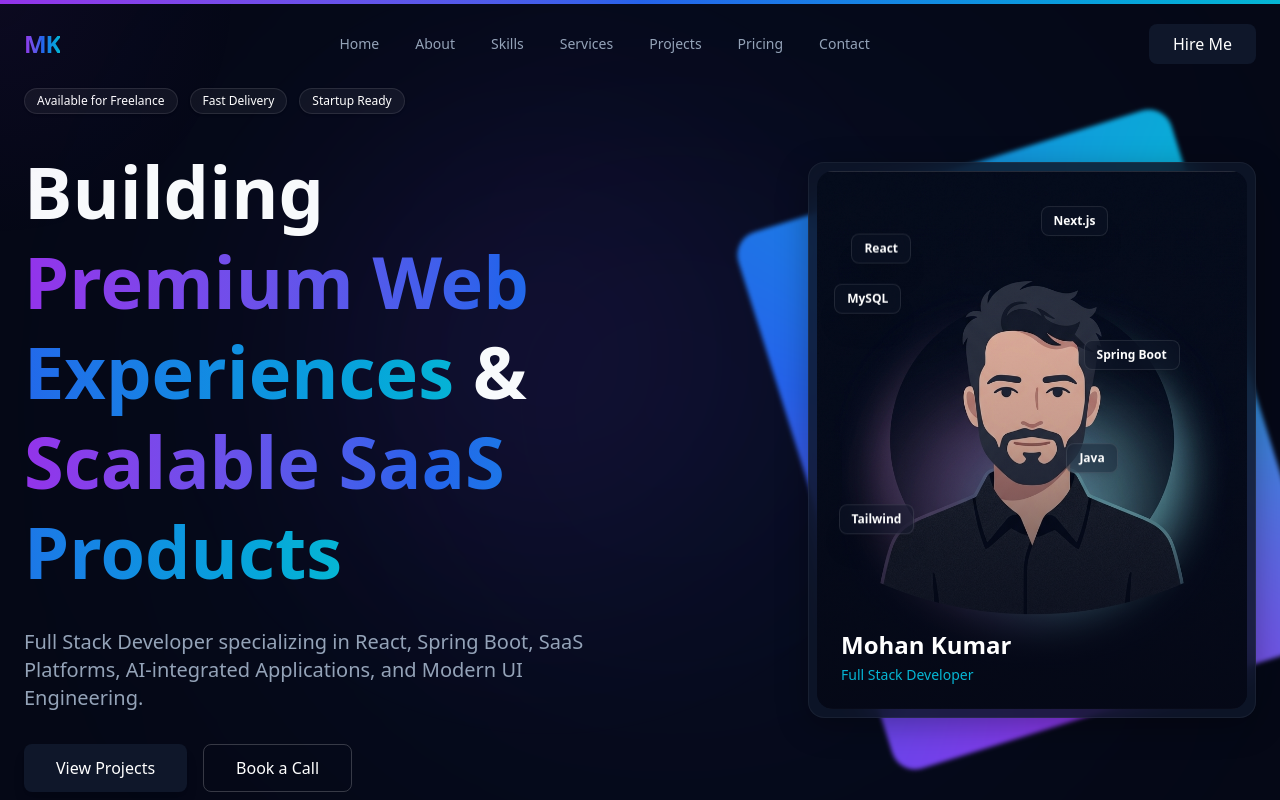
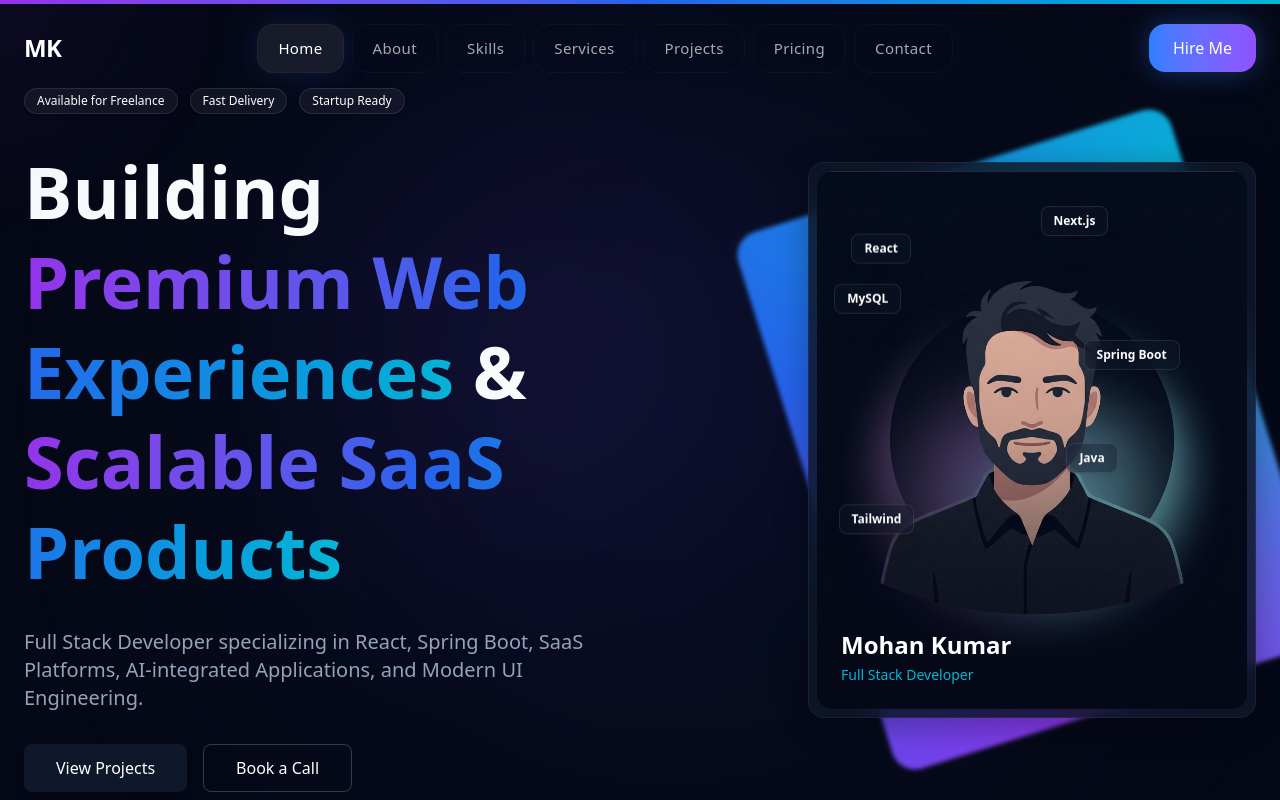
Before and after one commit to mohankumar-charani/portfolio, a Next.js app: page / in a window 1280 px wide. Shown: the top 800 px of the page. Built offline with nearby package versions, Linux system fonts and the light colour scheme.

Commit message:
Update Navbar.js

```diff
--- a/components/Navbar.js
+++ b/components/Navbar.js
@@ -1,48 +1,37 @@
 "use client";
 
-import { useState, useEffect } from "react";
+import {
+  useState,
+  useEffect,
+  useMemo,
+  useRef,
+} from "react";
+
 import { motion, AnimatePresence } from "framer-motion";
 import { Menu, X } from "lucide-react";
 
 export default function Navbar() {
+  // ----------------------------------------
+  // STATES
+  // ----------------------------------------
+
+  const [isOpen, setIsOpen] = useState(false);
   const [scrolled, setScrolled] = useState(false);
-  const [isOpen, setIsOpen] = useState(false);
+  const [activeSection, setActiveSection] = useState("#home");
 
-  useEffect(() => {
-    const handleScroll = () => {
-      setScrolled(window.scrollY > 50);
-    };
-    window.addEventListener("scroll", handleScroll);
-    return () => window.removeEventListener("scroll", handleScroll);
-  }, []);
+  // ----------------------------------------
+  // REFS
+  // ----------------------------------------
 
-  // Lock body scrolling when menu is open
-  useEffect(() => {
-    if (isOpen) {
-      document.body.style.overflow = "hidden";
-      // Prevent background scrolling on iOS Safari
-      document.body.style.position = "fixed";
-      document.body.style.width = "100%";
-      document.body.style.top = `-${window.scrollY}px`;
-    } else {
-      const scrollY = document.body.style.top;
-      document.body.style.overflow = "unset";
-      document.body.style.position = "";
-      document.body.style.width = "";
-      document.body.style.top = "";
-      if (scrollY) {
-        window.scrollTo(0, parseInt(scrollY || '0') * -1);
-      }
-    }
-    return () => {
-      document.body.style.overflow = "unset";
-      document.body.style.position = "";
-      document.body.style.width = "";
-      document.body.style.top = "";
-    };
-  }, [isOpen]);
+  const scrollYRef = useRef(0);
+  const isAnimatingRef = useRef(false);
 
-  const navLinks = [
+  // ----------------------------------------
+  // NAV LINKS
+  // ----------------------------------------
+
+  const navLinks = useMemo(
+    () => [
       { name: "Home", href: "#home" },
       { name: "About", href: "#about" },
       { name: "Skills", href: "#skills" },
@@ -50,116 +39,388 @@ export default function Navbar() {
       { name: "Projects", href: "#projects" },
       { name: "Pricing", href: "#pricing" },
       { name: "Contact", href: "#contact" },
-  ];
+    ],
+    []
+  );
+
+  // ----------------------------------------
+  // ACTIVE SECTION DETECTION
+  // ----------------------------------------
+
+  useEffect(() => {
+    const sections = navLinks.map((link) =>
+      document.querySelector(link.href)
+    );
+
+    const observer = new IntersectionObserver(
+      (entries) => {
+        if (isAnimatingRef.current) return;
+
+        entries.forEach((entry) => {
+          if (entry.isIntersecting) {
+            setActiveSection(`#${entry.target.id}`);
+          }
+        });
+      },
+      {
+        threshold: 0.45,
+        rootMargin: "-20% 0px -55% 0px",
+      }
+    );
+
+    sections.forEach((section) => {
+      if (section) observer.observe(section);
+    });
+
+    return () => {
+      observer.disconnect();
+    };
+  }, [navLinks]);
+
+  // ----------------------------------------
+  // NAVBAR BACKGROUND ON SCROLL
+  // ----------------------------------------
+
+  useEffect(() => {
+    const handleScroll = () => {
+      setScrolled(window.scrollY > 20);
+    };
+
+    window.addEventListener("scroll", handleScroll);
+
+    return () => {
+      window.removeEventListener("scroll", handleScroll);
+    };
+  }, []);
+
+  // ----------------------------------------
+  // LOCK BODY
+  // ----------------------------------------
+
+  const lockBodyScroll = () => {
+    scrollYRef.current = window.scrollY;
+
+    document.body.style.position = "fixed";
+    document.body.style.top = `-${scrollYRef.current}px`;
+    document.body.style.left = "0";
+    document.body.style.right = "0";
+    document.body.style.width = "100%";
+    document.body.style.overflow = "hidden";
+    document.body.style.touchAction = "none";
+  };
+
+  // ----------------------------------------
+  // UNLOCK BODY
+  // ----------------------------------------
+
+  const unlockBodyScroll = () => {
+    document.body.style.position = "";
+    document.body.style.top = "";
+    document.body.style.left = "";
+    document.body.style.right = "";
+    document.body.style.width = "";
+    document.body.style.overflow = "";
+    document.body.style.touchAction = "";
+
+    window.scrollTo({
+      top: scrollYRef.current,
+      behavior: "instant",
+    });
+  };
+
+  // ----------------------------------------
+  // MENU OPEN/CLOSE
+  // ----------------------------------------
+
+  useEffect(() => {
+    if (isOpen) {
+      lockBodyScroll();
+    }
+
+    return () => { };
+  }, [isOpen]);
+
+  // ----------------------------------------
+  // NAVIGATION
+  // ----------------------------------------
+
+  const navigateToSection = (href) => {
+    if (isAnimatingRef.current) return;
+
+    isAnimatingRef.current = true;
+
+    // close menu
+    setIsOpen(false);
+
+    // wait for menu close animation
+    setTimeout(() => {
+      // restore exact previous position FIRST
+      unlockBodyScroll();
+
+      requestAnimationFrame(() => {
+        requestAnimationFrame(() => {
+          const target = document.querySelector(href);
+
+          if (!target) return;
+
+          const navbarHeight = 90;
+
+          const targetPosition =
+            target.getBoundingClientRect().top +
+            window.pageYOffset -
+            navbarHeight;
+
+          // smooth scroll from CURRENT section
+          window.scrollTo({
+            top: targetPosition,
+            behavior: "smooth",
+          });
+
+          setActiveSection(href);
+
+          setTimeout(() => {
+            isAnimatingRef.current = false;
+          }, 1200);
+        });
+      });
+    }, 350);
+  };
+
+  // ----------------------------------------
+  // CLOSE MENU ONLY
+  // ----------------------------------------
+
+  const handleCloseMenu = () => {
+    setIsOpen(false);
+
+    setTimeout(() => {
+      unlockBodyScroll();
+    }, 300);
+  };
+
+  // ----------------------------------------
+  // FRAMER MOTION
+  // ----------------------------------------
+
+  const overlayVariants = {
+    hidden: {
+      opacity: 0,
+    },
+    visible: {
+      opacity: 1,
+      transition: {
+        duration: 0.25,
+      },
+    },
+    exit: {
+      opacity: 0,
+      transition: {
+        duration: 0.2,
+      },
+    },
+  };
+
+  const itemVariants = {
+    hidden: {
+      opacity: 0,
+      y: 20,
+      filter: "blur(10px)",
+    },
+    visible: (i) => ({
+      opacity: 1,
+      y: 0,
+      filter: "blur(0px)",
+      transition: {
+        delay: i * 0.06,
+        duration: 0.45,
+        ease: [0.16, 1, 0.3, 1],
+      },
+    }),
+    exit: {
+      opacity: 0,
+      y: 10,
+      transition: {
+        duration: 0.2,
+      },
+    },
+  };
+
+  // ----------------------------------------
+  // JSX
+  // ----------------------------------------
 
   return (
+    <>
+      {/* NAVBAR */}
       <motion.nav
         initial={{ y: -100 }}
         animate={{ y: 0 }}
         transition={{ duration: 0.5 }}
-      className={`fixed top-0 left-0 right-0 z-50 transition-all duration-300 ${
-        scrolled ? "py-4" : "bg-transparent py-6"
+        className={`fixed top-0 left-0 right-0 z-50 transition-all duration-300 ${scrolled
+            ? "py-4 bg-[#050816]/60 backdrop-blur-2xl border-b border-white/[0.06]"
+            : "py-6 bg-transparent"
           }`}
-      style={scrolled ? {
-        background: "rgba(5, 8, 22, 0.25)",
-        backdropFilter: "blur(28px)",
-        WebkitBackdropFilter: "blur(28px)",
-        borderBottom: "1px solid rgba(255,255,255,0.07)",
-        boxShadow: "0 4px 24px rgba(0,0,0,0.3)",
-      } : {}}
       >
-      <div className="max-w-7xl mx-auto px-6 flex items-center justify-between relative z-50">
-        {/* Logo */}
-        <a href="#home" className="text-2xl font-display font-bold tracking-tighter">
-          <span className="text-gradient">MK</span>
-        </a>
+        <div className="max-w-7xl mx-auto px-6 flex items-center justify-between">
+          {/* LOGO */}
+          <button
+            onClick={() => navigateToSection("#home")}
+            className="text-2xl font-bold tracking-tight text-white"
+          >
+            MK
+          </button>
 
-        {/* Desktop Links */}
-        <div className="hidden md:flex items-center space-x-1">
+          {/* DESKTOP NAV */}
+          <div className="hidden md:flex items-center gap-2">
             {navLinks.map((link) => (
-            <a
-              key={link.name}
-              href={link.href}
-              className="text-sm font-medium text-secondary-text hover:text-white transition-all duration-200 rounded-lg px-4 py-2"
-              style={{ background: "rgba(255,255,255,0)", transition: "background 0.2s, color 0.2s" }}
-              onMouseEnter={e => e.currentTarget.style.background = "rgba(255,255,255,0.06)"}
-              onMouseLeave={e => e.currentTarget.style.background = "rgba(255,255,255,0)"}
+              <button
+                key={link.href}
+                onClick={() => navigateToSection(link.href)}
+                className={`
+                relative overflow-hidden rounded-2xl
+                px-5 py-3
+                text-[15px] font-medium tracking-wide
+                transition-all duration-300
+                backdrop-blur-xl
+                border border-white/[0.04]
+                ${activeSection === link.href
+                    ? "bg-white/[0.08] text-white shadow-[0_0_30px_rgba(59,130,246,0.15)]"
+                    : "text-white/65 hover:text-white hover:bg-white/[0.04]"
+                  }
+              `}
               >
                 {link.name}
-            </a>
+              </button>
             ))}
           </div>
 
-        {/* Desktop Actions */}
-        <div className="hidden md:flex items-center space-x-4">
-          <a
-            href="#contact"
-            className="glow-border relative inline-flex h-10 items-center justify-center rounded-lg bg-secondary px-6 font-medium text-white transition-transform hover:scale-105"
+          {/* DESKTOP CTA */}
+          <div className="hidden md:flex">
+            <button
+              onClick={() => navigateToSection("#contact")}
+              className="
+              rounded-2xl
+              px-6 py-3
+              font-medium
+              text-white
+              bg-gradient-to-r
+              from-blue-500
+              to-violet-500
+              shadow-[0_0_30px_rgba(59,130,246,0.35)]
+              transition-all duration-300
+              hover:scale-105
+            "
             >
               Hire Me
-          </a>
-        </div>
-
-        {/* Mobile Menu Button */}
-        <button
-          className="md:hidden text-white p-1 rounded-lg transition-all"
-          style={{ background: isOpen ? "rgba(255,255,255,0.08)" : "transparent" }}
-          onClick={() => setIsOpen(!isOpen)}
-          aria-label="Toggle mobile menu"
-        >
-          {isOpen ? <X size={24} /> : <Menu size={24} />}
             </button>
           </div>
 
-      {/* Mobile Menu */}
-      <AnimatePresence>
+          {/* MOBILE MENU BUTTON */}
+          <button
+            onClick={() => {
+              if (isOpen) {
+                handleCloseMenu();
+              } else {
+                setIsOpen(true);
+              }
+            }}
+            className="
+            md:hidden
+            relative z-[60]
+            text-white
+            rounded-xl
+            p-2
+            bg-white/[0.04]
+            border border-white/[0.06]
+            backdrop-blur-xl
+          "
+          >
+            {isOpen ? <X size={26} /> : <Menu size={26} />}
+          </button>
+        </div>
+      </motion.nav>
+
+      {/* MOBILE MENU */}
+      <AnimatePresence mode="wait">
         {isOpen && (
           <motion.div
-            initial={{ opacity: 0, backdropFilter: "blur(0px)" }}
-            animate={{ opacity: 1, backdropFilter: "blur(24px)" }}
-            exit={{ opacity: 0, backdropFilter: "blur(0px)" }}
-            transition={{ duration: 0.3 }}
-            className="fixed inset-0 z-40 flex flex-col items-center justify-center min-h-screen bg-black/40 supports-[backdrop-filter]:bg-black/20 md:hidden"
+            variants={overlayVariants}
+            initial="hidden"
+            animate="visible"
+            exit="exit"
+            className="
+            fixed inset-0 z-40 md:hidden
+            bg-[#050816]/70
+            supports-[backdrop-filter]:bg-[#050816]/45
+            backdrop-blur-3xl
+          "
             style={{
-              WebkitBackdropFilter: "blur(24px)",
-              backdropFilter: "blur(24px)",
+              WebkitBackdropFilter: "blur(28px)",
+              willChange: "opacity",
+              transform: "translateZ(0)",
+              backfaceVisibility: "hidden",
             }}
           >
-            <div className="flex flex-col items-center w-full max-w-sm px-6 space-y-2 mt-16">
+            <div className="flex items-center justify-center h-full px-6">
+              <div className="w-full max-w-sm space-y-3">
                 {navLinks.map((link, i) => (
-                <motion.a
-                  key={link.name}
-                  href={link.href}
-                  onClick={() => setIsOpen(false)}
-                  initial={{ opacity: 0, y: 20 }}
-                  animate={{ opacity: 1, y: 0 }}
-                  transition={{ delay: i * 0.05, duration: 0.3 }}
-                  className="w-full text-center text-lg font-medium text-white/80 hover:text-white rounded-xl py-3 px-6 transition-all duration-200"
-                  style={{ background: "rgba(255,255,255,0)" }}
-                  onMouseEnter={e => e.currentTarget.style.background = "rgba(255,255,255,0.07)"}
-                  onMouseLeave={e => e.currentTarget.style.background = "rgba(255,255,255,0)"}
+                  <motion.button
+                    key={link.href}
+                    custom={i}
+                    variants={itemVariants}
+                    initial="hidden"
+                    animate="visible"
+                    exit="exit"
+                    onClick={() => navigateToSection(link.href)}
+                    className={`
+                    w-full
+                    rounded-2xl
+                    px-6 py-4
+                    text-center
+                    text-lg
+                    font-medium
+                    transition-all duration-300
+                    border border-white/[0.05]
+                    backdrop-blur-xl
+                    ${activeSection === link.href
+                        ? "bg-white/[0.08] text-white shadow-[0_0_30px_rgba(59,130,246,0.15)]"
+                        : "text-white/70 hover:bg-white/[0.05] hover:text-white"
+                      }
+                  `}
                   >
                     {link.name}
-                </motion.a>
+                  </motion.button>
                 ))}
 
-              {/* Divider */}
-              <div className="w-full border-t border-white/[0.06] my-4" />
-
-              <motion.a
-                href="#contact"
-                onClick={() => setIsOpen(false)}
-                initial={{ opacity: 0, y: 20 }}
-                animate={{ opacity: 1, y: 0 }}
-                transition={{ delay: navLinks.length * 0.05, duration: 0.3 }}
-                className="mt-4 w-full text-center rounded-xl bg-gradient-primary py-3 font-medium text-white shadow-[0_0_20px_rgba(30,136,229,0.3)] hover:shadow-[0_0_30px_rgba(30,136,229,0.5)] transition-all duration-300"
+                {/* CTA */}
+                <motion.button
+                  custom={navLinks.length}
+                  variants={itemVariants}
+                  initial="hidden"
+                  animate="visible"
+                  exit="exit"
+                  onClick={() => navigateToSection("#contact")}
+                  className="
+                  mt-5
+                  w-full
+                  rounded-2xl
+                  py-4
+                  text-lg
+                  font-medium
+                  text-white
+                  bg-gradient-to-r
+                  from-blue-500
+                  to-violet-500
+                  shadow-[0_0_30px_rgba(59,130,246,0.35)]
+                "
                 >
                   Hire Me
-              </motion.a>
+                </motion.button>
+              </div>
             </div>
           </motion.div>
         )}
       </AnimatePresence>
-    </motion.nav>
+    </>
   );
 }
```
Lines whose indentation alone changed are shown as unchanged.
